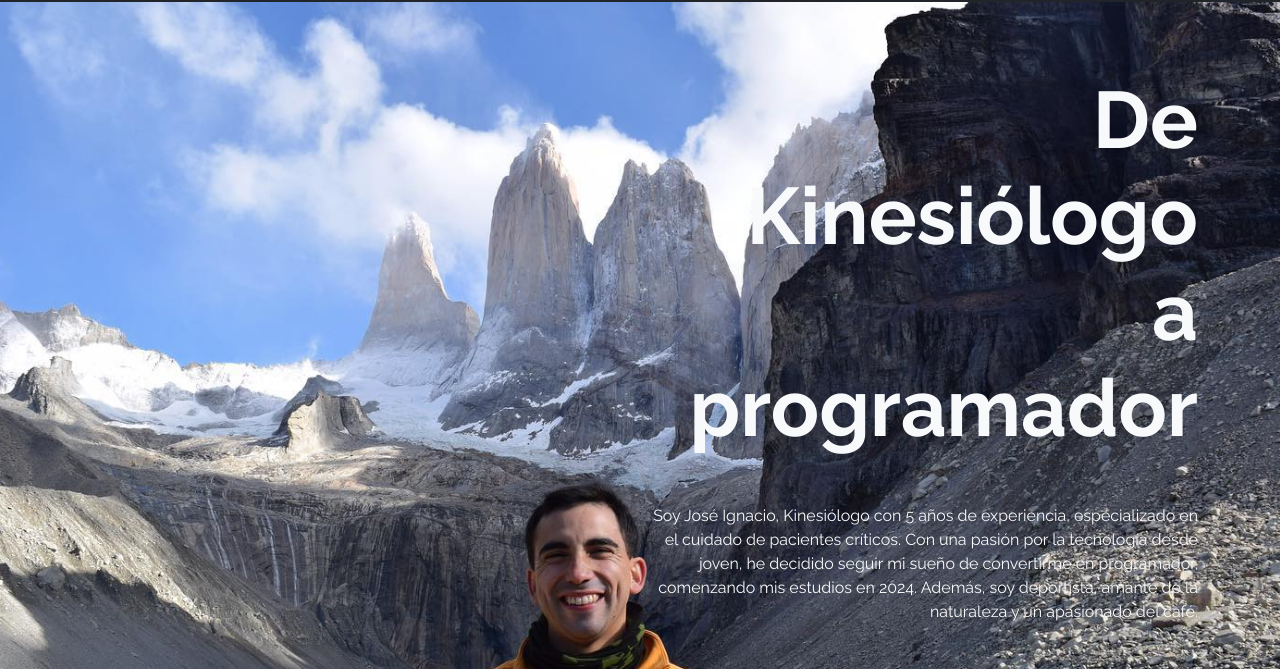
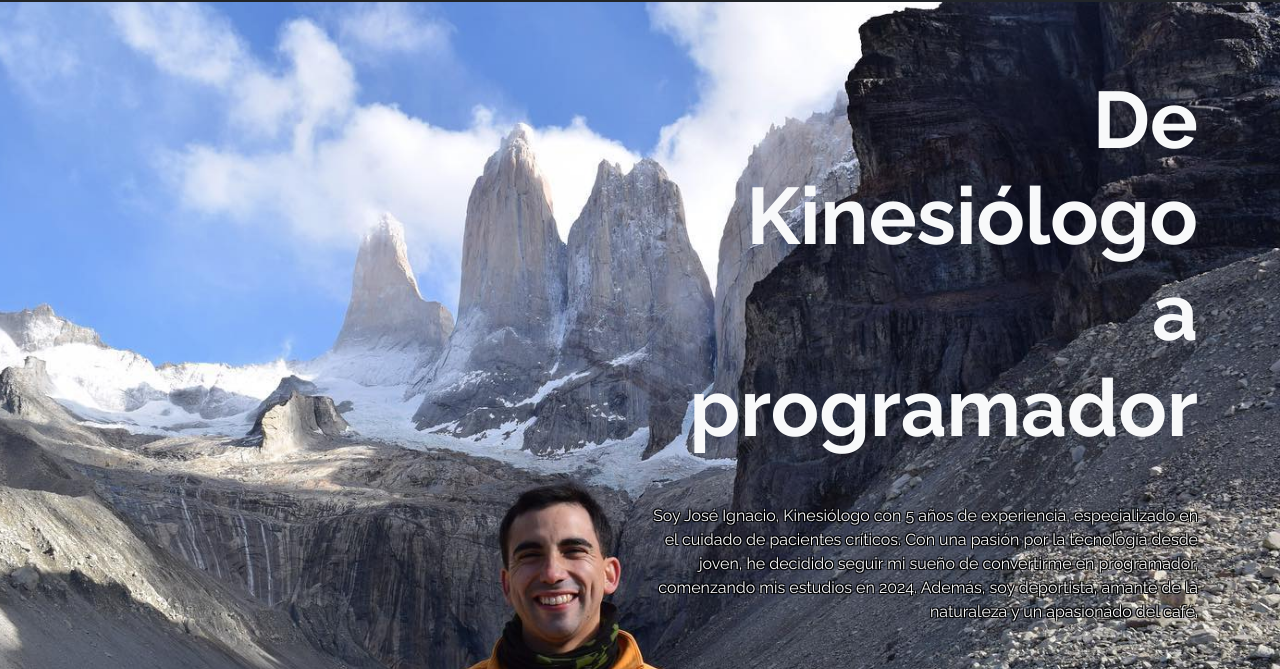
Before and after one commit to Jose-Castillo91/desafio5.github, a plain HTML site: page index.html in a window 1280 px wide. Shown: the part 72-741 px from the top of the page. Drawn offline with nearby package versions, Linux system fonts and the light colour scheme.

Commit message:
Cambio a el primer parrafo, se agrega bordes negros

```diff
--- a/assets/css/estilos.css
+++ b/assets/css/estilos.css
@@ -1,5 +1,14 @@
 body {
   font-family: "Raleway", sans-serif;
+}
+
+.my-5.fw-semibold {
+  text-shadow:
+  -1px -1px 0 black,  /* Sombra hacia la izquierda arriba */
+   1px -1px 0 black,  /* Sombra hacia la derecha arriba */
+  -1px  1px 0 black,  /* Sombra hacia la izquierda abajo */
+   1px  1px 0 black;;
+
 }
 
 /* Hero Section */
@@ -8,7 +17,7 @@ body {
   background-image: url("../img/279784700_527994868714704_6295935055322910019_n.jpg");
   background-repeat: no-repeat;
   background-size: cover;
-  background-position: bottom;
+  background-position: right bottom;
 }
 
 /* Mis trabajos */
```
